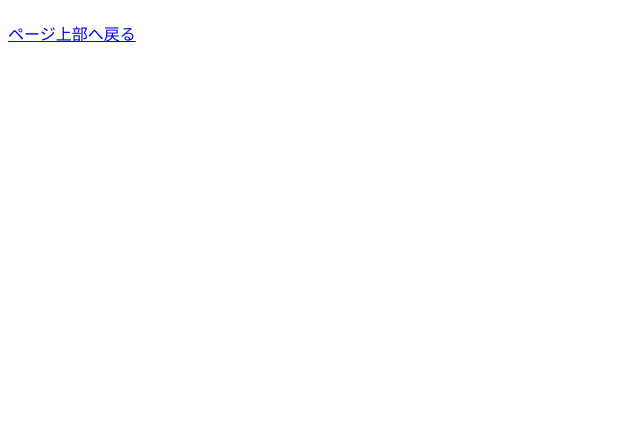
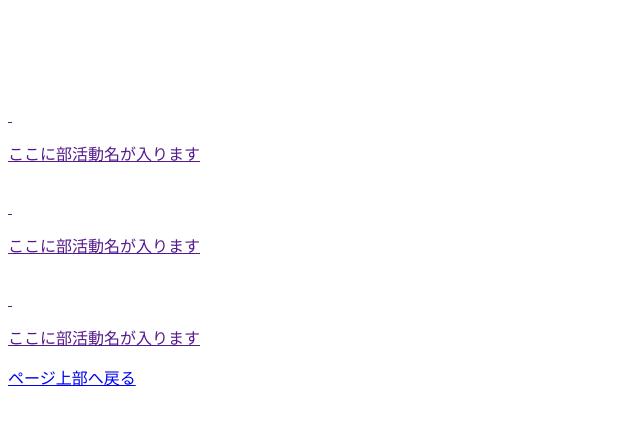
Before and after one commit to mofunemun/hirosaki-univ-clubs, a plain HTML site: page category.html in a window 1280 px wide. Shown: the whole page, without its empty margins (0-640 px from the left). Drawn offline with Linux system fonts and the light colour scheme.

Commit message:
hirosaki-univ-clubs/#10 category.htmlの骨組み追加

```diff
--- a/category.html
+++ b/category.html
@@ -15,6 +15,60 @@
         <h1>
             <!-- ふきだし風タイトルの実装入れる -->
         </h1>
+        <article>
+            <section class="category-description">
+                <div class="category-description-item">
+                    <div>
+                        <img src="" alt="">
+                    </div>
+                    <p></p>
+                </div>
+                <div class="category-description-item">
+                    <div>
+                        <img src="" alt="">
+                    </div>
+                    <p></p>
+                </div>
+            </section>
+            <section class="category-items">
+                <div class="category-item">
+                    <a href="">
+                        <img src="" alt="">
+                        <div>
+                            <div class="category-item-icons">
+                                <img src="" alt="" class="category-item-icon-official">
+                                <img src="" alt="" class="category-item-icon-inter">
+                            </div>
+                            <p>ここに部活動名が入ります</p>
+                        </div>
+                    </a>
+                </div>
+                <div class="category-item">
+                    <a href="">
+                        <img src="" alt="">
+                        <div>
+                            <div class="category-item-icons">
+                                <img src="" alt="" class="category-item-icon-official">
+                                <img src="" alt="" class="category-item-icon-inter">
+                            </div>
+                            <p>ここに部活動名が入ります</p>
+                        </div>
+                    </a>
+                </div>
+                <div class="category-item">
+                    <a href="">
+                        <img src="" alt="">
+                        <div>
+                            <div class="category-item-icons">
+                                <img src="" alt="" class="category-item-icon-official">
+                                <img src="" alt="" class="category-item-icon-inter">
+                            </div>
+                            <p>ここに部活動名が入ります</p>
+                        </div>
+                    </a>
+                </div>
+            </section>
+        </article>
         <section class="link-to-top">
             <p><a href="#">ページ上部へ戻る</a></p>
         </section>
```
